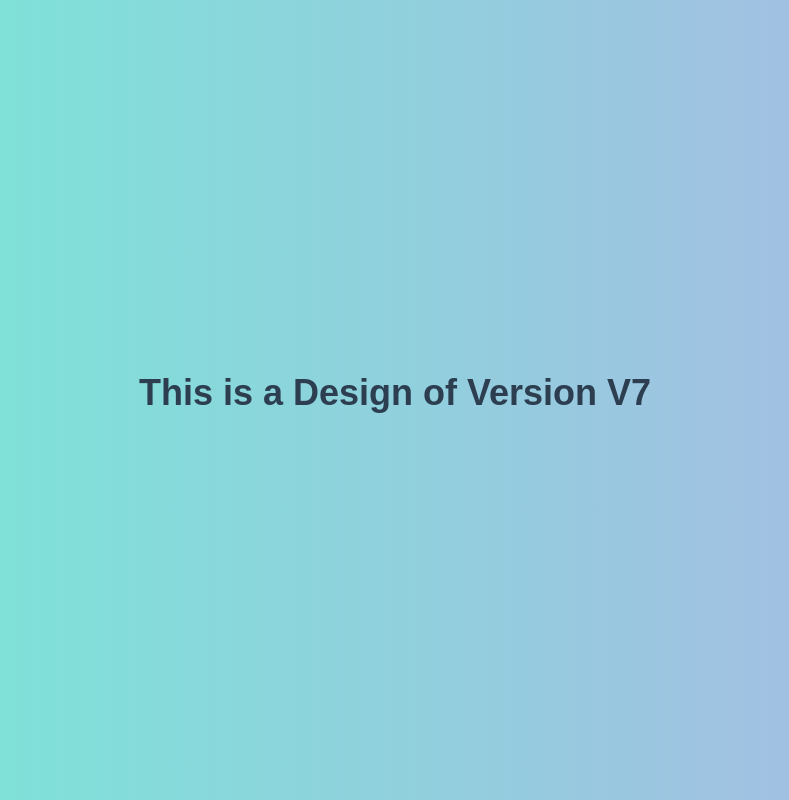
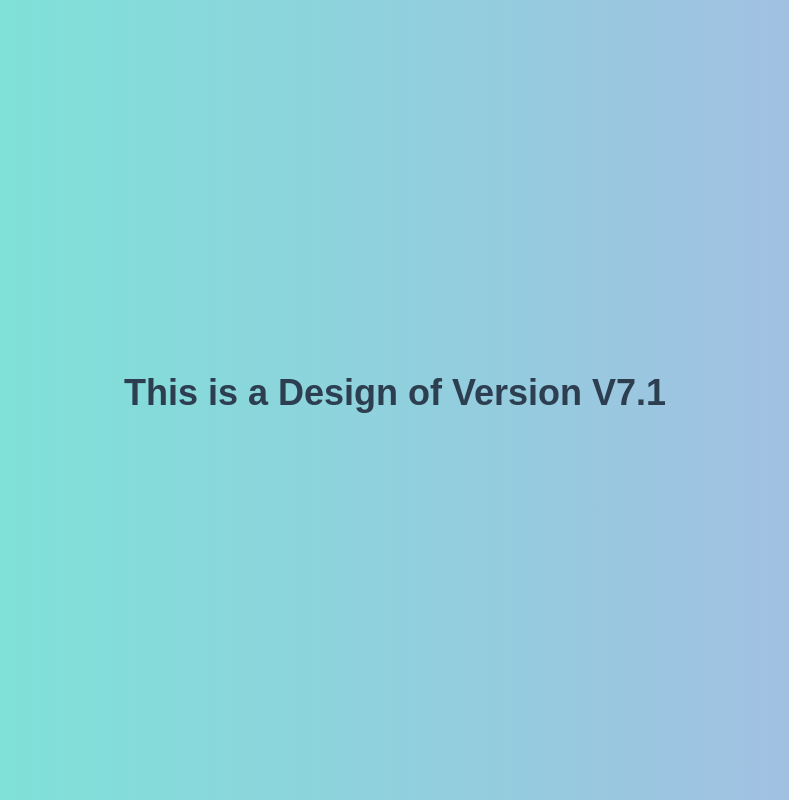
Before and after one commit to hhafeez1996-cmyk/myrepo, a plain HTML site: page index.html in a window 1280 px wide. Shown: the whole page, without its empty margins (245-1034 px from the left). Drawn offline with Linux system fonts and the light colour scheme.

Commit message:
Changes the version to V7.1

```diff
--- a/index.html
+++ b/index.html
@@ -7,6 +7,6 @@
     <link rel="stylesheet" href="style.css">
 </head>
 <body>
-    <h1>This is a Design of Version V7</h1>
+    <h1>This is a Design of Version V7.1</h1>
 </body>
 </html>
```
